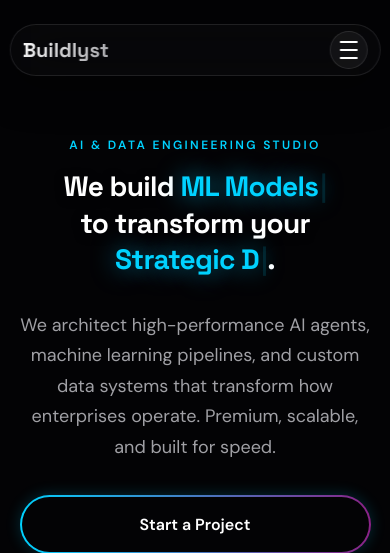
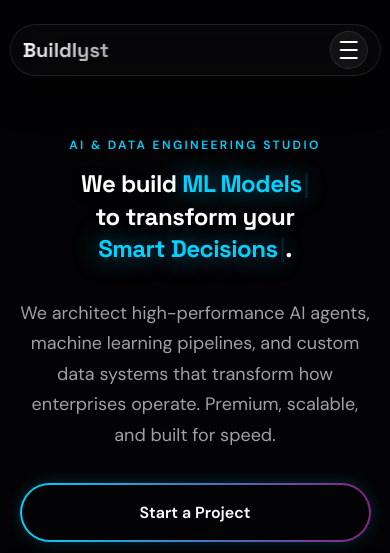
Before and after one commit to Amankar003/Buildlyst, a FastAPI app: page / in a window 390 px wide. Shown: the top 553 px of the page. Run offline with FastAPI, Linux system fonts and the light colour scheme; some libraries are stand-ins or nearby versions.

Commit message:
fix: Add white-space: nowrap and shorten Slot 2 phrases to force strictly 3 non-wrapping lines

```diff
--- a/app/static/css/style.css
+++ b/app/static/css/style.css
@@ -80,11 +80,15 @@ h3 { font-weight: 600; font-size: 24px; letter-spacing: -0.02em; line-height: 1.
 
 /* Hero Typewriter 3-Line Headline */
 .hero-typewriter-title {
-    font-size: clamp(28px, 3.8vw, 50px) !important;
-    line-height: 1.3 !important;
+    font-size: clamp(24px, 3.4vw, 44px) !important;
+    line-height: 1.35 !important;
     font-weight: 700 !important;
-    letter-spacing: -0.025em;
+    letter-spacing: -0.02em;
     margin-bottom: var(--space-md);
+}
+
+.hero-typewriter-title span {
+    white-space: nowrap !important;
 }
 
 .hero-typewriter-title .text-white {
--- a/app/static/js/main.js
+++ b/app/static/js/main.js
@@ -1,16 +1,16 @@
 document.addEventListener('DOMContentLoaded', () => {
 
-    // 0.2 Hero Typewriter Engine (Slot 1 strictly <= 10 characters)
+    // 0.2 Hero Typewriter Engine (Concise non-wrapping pairs)
     const heroPairs = [
-        { slot1: "AI Agents", slot2: "Enterprise Operations" },
-        { slot1: "Gen AI", slot2: "Proprietary Knowledge" },
-        { slot1: "ML Models", slot2: "Strategic Decisions" },
-        { slot1: "AI Systems", slot2: "Market Intelligence" },
-        { slot1: "Web Apps", slot2: "Customer Engagement" },
-        { slot1: "Smart AI", slot2: "Quality Control & Scale" },
-        { slot1: "Cloud Tech", slot2: "Infrastructure Speed" },
-        { slot1: "Data Tech", slot2: "Real-Time Analytics" },
-        { slot1: "RAG Tech", slot2: "Team Productivity" }
+        { slot1: "AI Agents", slot2: "Enterprise Ops" },
+        { slot1: "Gen AI", slot2: "Custom Data" },
+        { slot1: "ML Models", slot2: "Smart Decisions" },
+        { slot1: "AI Systems", slot2: "Market Insights" },
+        { slot1: "Web Apps", slot2: "User Growth" },
+        { slot1: "Smart AI", slot2: "Quality & Scale" },
+        { slot1: "Cloud Tech", slot2: "Speed & Scale" },
+        { slot1: "Data Tech", slot2: "Live Analytics" },
+        { slot1: "RAG Tech", slot2: "Team Speed" }
     ];
 
     let pairIdx = 0;
--- a/app/templates/base.html
+++ b/app/templates/base.html
@@ -316,6 +316,6 @@
     <script src="https://cdn.jsdelivr.net/npm/three@0.128.0/examples/js/postprocessing/UnrealBloomPass.js"></script>
     <script src="https://cdn.jsdelivr.net/npm/gsap@3.12/dist/gsap.min.js"></script>
     <script src="https://cdn.jsdelivr.net/npm/gsap@3.12/dist/ScrollTrigger.min.js"></script>
-    <script src="/static/js/main.js?v=38.0"></script>
+    <script src="/static/js/main.js?v=40.0"></script>
 </body>
 </html>
--- a/app/templates/index.html
+++ b/app/templates/index.html
@@ -30,7 +30,7 @@
                     <h1 class="hero-typewriter-title">
                         <span class="text-white">We build </span><span id="hero-slot1" class="text-skyblue">AI Agents</span><br>
                         <span class="text-white">to transform your</span><br>
-                        <span id="hero-slot2" class="text-skyblue">Enterprise Operations</span>.
+                        <span id="hero-slot2" class="text-skyblue">Enterprise Ops</span>.
                     </h1>
                     <p class="subtext">We architect high-performance AI agents, machine learning pipelines, and custom data systems that transform how enterprises operate. Premium, scalable, and built for speed.</p>
                     <div class="hero-actions">
```
